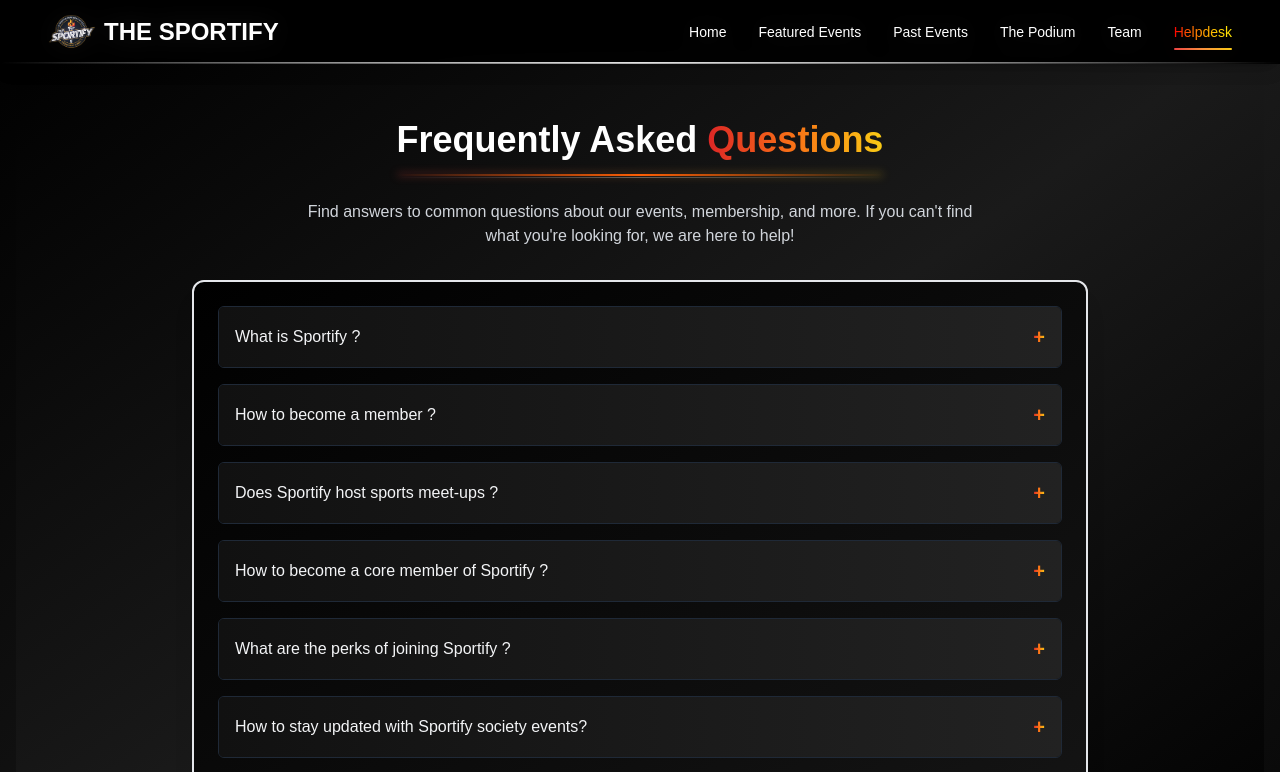
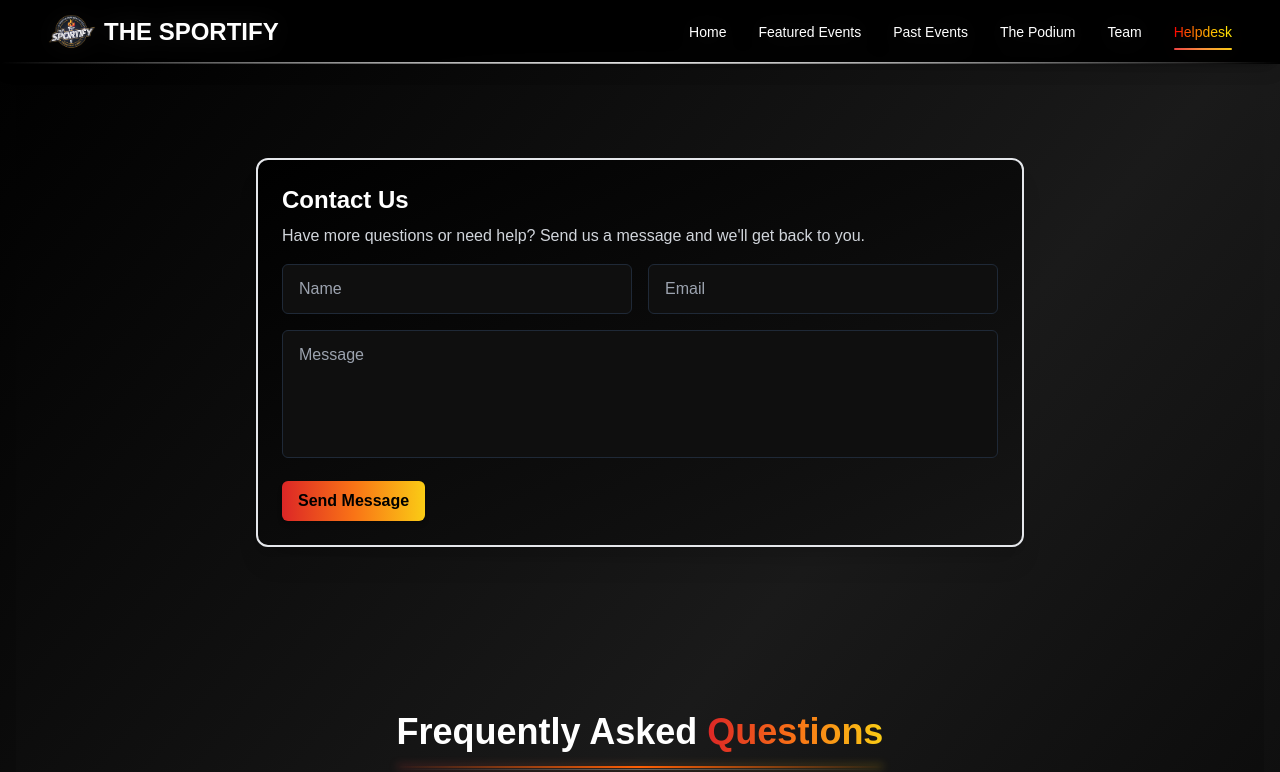
Before and after one commit to thesportify/thesportify_website, a React (Vite) app: page /helpdesk in a window 1280 px wide. Shown: the top 772 px of the page. Built offline with nearby package versions, Linux system fonts and the light colour scheme.

Commit message:
Add contact form component

```diff
--- a/src/components/helpdesk.jsx
+++ b/src/components/helpdesk.jsx
@@ -9,6 +9,14 @@ export default function Helpdesk() {
 
   // State to track which FAQ is open
   const [openFAQ, setOpenFAQ] = useState(null);
+
+  // Contact form state
+  const [contactName, setContactName] = useState("");
+  const [contactEmail, setContactEmail] = useState("");
+  const [contactMessage, setContactMessage] = useState("");
+  const [contactStatus, setContactStatus] = useState("idle"); // idle | sending | sent | error
+  const [contactError, setContactError] = useState("");
+  const formRef = useRef(null);
 
   // Toggle FAQ open/close
   const toggleFAQ = (index) => {
@@ -43,7 +51,125 @@ export default function Helpdesk() {
       id="helpdesk"
     >
       <div className="container mx-auto px-4">
-        <div className="text-center mb-8 mt-12 scroll-reveal">
+
+        {/* Contact form section (centered in first viewport) */}
+        <div className="w-full flex items-center justify-center mb-8 scroll-reveal min-h-[70vh]">
+          <Card className="w-full max-w-3xl overflow-hidden border-2 border-gradient rounded-lg shadow-xl bg-gradient-to-br from-black to-[#151515] text-white">
+            <CardContent className="py-6 px-4 md:px-6">
+              <div className="space-y-4">
+                <div className="mb-2">
+                  <h2 className="text-2xl font-semibold text-white">Contact Us</h2>
+                  <p className="text-gray-300 mt-2">Have more questions or need help? Send us a message and we'll get back to you.</p>
+                </div>
+
+                {/* Google Forms integration: submit to formResponse via hidden iframe to avoid navigation */}
+                <iframe
+                  name="hidden_iframe"
+                  title="hidden-submission"
+                  style={{ display: "none" }}
+                  onLoad={() => {
+                    // When iframe loads after submission, mark as sent
+                    if (contactStatus === "sending") {
+                      setContactStatus("sent");
+                      setContactName("");
+                      setContactEmail("");
+                      setContactMessage("");
+                    }
+                  }}
+                />
+
+                <form
+                  ref={formRef}
+                  action="https://docs.google.com/forms/d/e/1FAIpQLSfWpXu8N-afhgm0qpaTyZoshegByfMdyTjjpZHm26eLU_SK6Q/formResponse"
+                  method="POST"
+                  target="hidden_iframe"
+                  onSubmit={(e) => {
+                    e.preventDefault();
+                    setContactError("");
+
+                    // Basic validation
+                    if (!contactName.trim()) {
+                      setContactError("Please enter your name.");
+                      return;
+                    }
+                    if (!contactEmail.trim() || !/^[^\s@]+@[^\s@]+\.[^\s@]+$/.test(contactEmail)) {
+                      setContactError("Please enter a valid email.");
+                      return;
+                    }
+                    if (!contactMessage.trim()) {
+                      setContactError("Please enter a message.");
+                      return;
+                    }
+
+                    // All good — submit the form to Google Forms via the hidden iframe
+                    try {
+                      setContactStatus("sending");
+                      // Use the native form submit so browser posts the form fields (including names)
+                      if (formRef.current) formRef.current.submit();
+                    } catch (err) {
+                      setContactStatus("error");
+                      setContactError("Failed to send. Please try again.");
+                    }
+                  }}
+                >
+                  <div className="grid grid-cols-1 md:grid-cols-2 gap-4">
+                    <input
+                      type="text"
+                      name="entry.891686666"
+                      value={contactName}
+                      onChange={(e) => setContactName(e.target.value)}
+                      placeholder="Name"
+                      className="w-full px-4 py-3 bg-[#0f0f0f] border border-gray-800 rounded-md text-white focus:outline-none focus:ring-2 focus:ring-orange-500"
+                      aria-label="Your name"
+                      required
+                    />
+                    <input
+                      type="email"
+                      name="entry.841004524"
+                      value={contactEmail}
+                      onChange={(e) => setContactEmail(e.target.value)}
+                      placeholder="Email"
+                      className="w-full px-4 py-3 bg-[#0f0f0f] border border-gray-800 rounded-md text-white focus:outline-none focus:ring-2 focus:ring-orange-500"
+                      aria-label="Your email"
+                      required
+                    />
+                  </div>
+
+                  <div className="mt-4">
+                    <textarea
+                      name="entry.2106658886"
+                      value={contactMessage}
+                      onChange={(e) => setContactMessage(e.target.value)}
+                      placeholder="Message"
+                      className="w-full px-4 py-3 h-32 resize-none bg-[#0f0f0f] border border-gray-800 rounded-md text-white focus:outline-none focus:ring-2 focus:ring-orange-500"
+                      aria-label="Your message"
+                      required
+                    />
+                  </div>
+
+                  {contactError && <div className="text-sm text-red-400 mt-2">{contactError}</div>}
+
+                  <div className="mt-4 flex items-center justify-between">
+                    <button
+                      type="submit"
+                      className="inline-flex items-center gap-2 px-4 py-2 bg-gradient-to-r from-red-600 via-orange-500 to-yellow-400 text-black font-semibold rounded-md shadow-md hover:opacity-95 transition"
+                      disabled={contactStatus === "sending"}
+                    >
+                      {contactStatus === "sending" ? "Sending..." : "Send Message"}
+                    </button>
+
+                    {contactStatus === "sent" && (
+                      <div className="text-green-400 font-medium">Message sent — we'll reply soon.</div>
+                    )}
+                  </div>
+                </form>
+              </div>
+            </CardContent>
+          </Card>
+        </div>
+
+        {/* FAQ heading moved below contact form */}
+  <div className="text-center mb-8 mt-20 scroll-reveal">
           <h1 className="text-3xl md:text-4xl font-bold mb-3 text-white relative">
             Frequently Asked{" "}
             <span className="text-transparent bg-clip-text bg-gradient-to-r from-red-600 via-orange-500 to-yellow-400">
```
